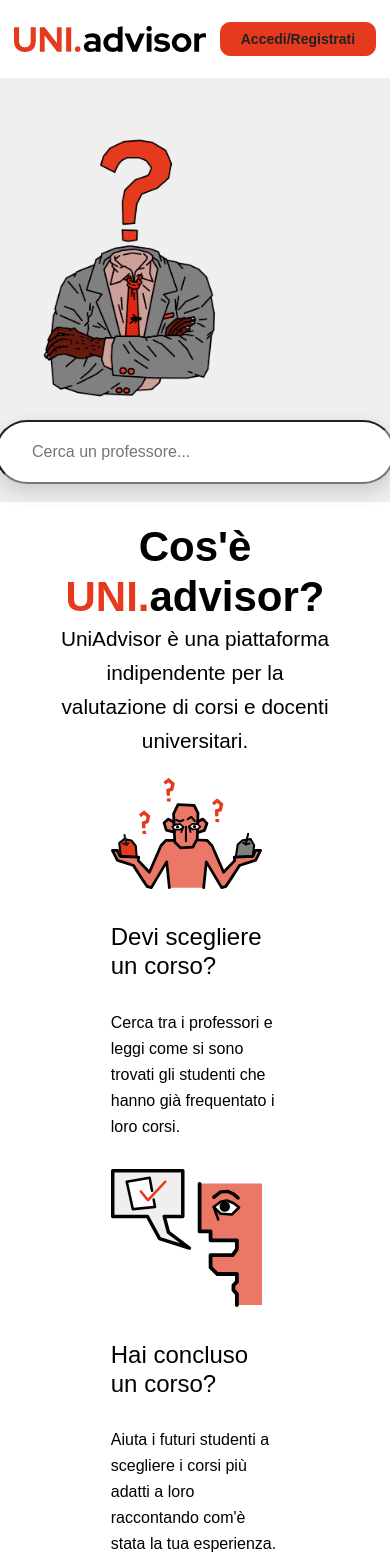
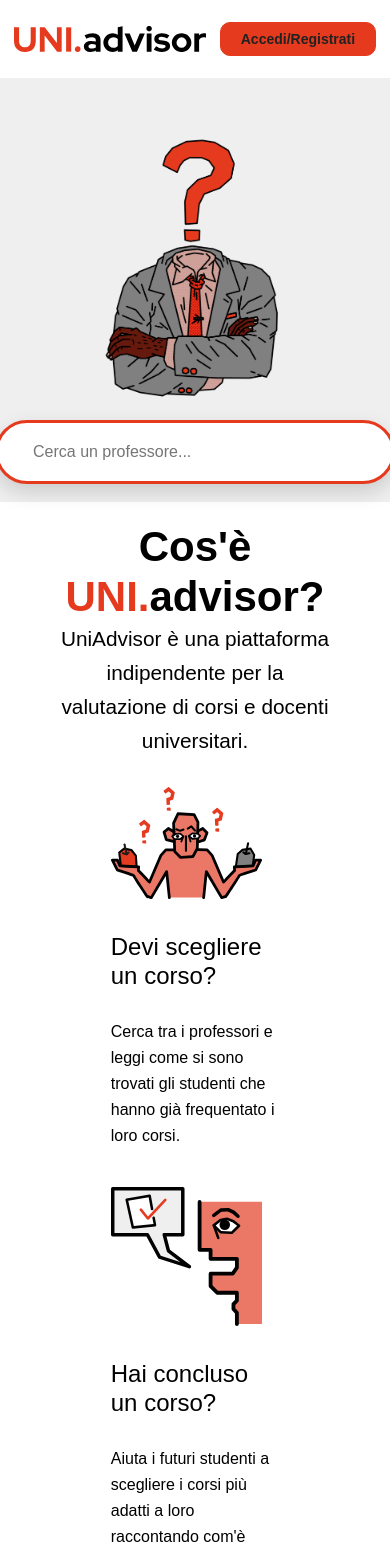
Before and after one commit to davelista/uniadvisor-frontend, a React (Create React App) app: page / in a window 390 px wide. Shown: the top 1554 px of the page. Built offline with nearby package versions, Linux system fonts and the light colour scheme.

Commit message:
mobile version

```diff
--- a/public/index.html
+++ b/public/index.html
@@ -7,7 +7,7 @@
     <meta name="theme-color" content="#000000" />
     <meta
       name="description"
-      content="Uniadvisor è una piattaforma indipendente per la valutazione di corsi e docenti universitari. Scopri tutto s"
+      content="Uniadvisor è una piattaforma indipendente per la valutazione di corsi e docenti universitari. Scopri tutto sui tuoi professori"
     />
     <link rel="apple-touch-icon" href="%PUBLIC_URL%/logo192.png" />
     <!--
--- a/src/components/PagesSections/Homepage/About/AboutArea.css
+++ b/src/components/PagesSections/Homepage/About/AboutArea.css
@@ -70,7 +70,7 @@
         flex-direction: row;
         justify-content: space-around;
         flex-wrap: wrap;
-        margin-top: 3%;
+        margin-top: 5%;
     }
 
     .about-item{
@@ -78,7 +78,8 @@
         flex-direction: column;
         justify-content: center;
         width: 40%;
-        margin-top: 7%;
+        margin-top: 10%;
+        margin-bottom: 5%;
     }
 }
 
--- a/src/components/PagesSections/Homepage/HeroSection/HeroSection.css
+++ b/src/components/PagesSections/Homepage/HeroSection/HeroSection.css
@@ -31,6 +31,8 @@
         display: flex;
         flex-direction: column-reverse;
         justify-content: center;
+        align-content: center;
+        align-items: center;
         height: auto;
     }
 
--- a/src/components/PagesSections/Homepage/University/UniveristyArea.js
+++ b/src/components/PagesSections/Homepage/University/UniveristyArea.js
@@ -6,6 +6,7 @@ import imgCattolica from "../../../../img/cattolica.jpg";
 import imgPolito from "../../../../img/polito.jpg";
 import imgSapienza from "../../../../img/sapienza.jpg";
 import imgStatale from "../../../../img/statale.jpg";
+import SearchBar from "../../../SearchBar/SearchBar";
 
 
 function UniversitySection() {
@@ -13,9 +14,11 @@ function UniversitySection() {
     return (
         <>
             <div className="uni-container">
-                <h1>
-                    Le Università
-                </h1>
+                <div className="uni-title">
+                    <h1>Le Università</h1>
+                    {/*da inserire university searchbar*/}
+                </div>
+
                 Verifica che la tua universitá sia tra quelle disponibili.
                 <div className="wrap">
                     <div className="item-wrap">
--- a/src/components/PagesSections/Homepage/University/UniversityArea.css
+++ b/src/components/PagesSections/Homepage/University/UniversityArea.css
@@ -5,6 +5,12 @@
     align-items: flex-start;
     justify-content: center;
     background: #efefef;
+}
+
+.uni-title{
+    display: flex;
+    flex-direction: row;
+    justify-content: space-between;
 }
 
 .wrap{
--- a/src/components/SearchBar/SearchBar.css
+++ b/src/components/SearchBar/SearchBar.css
@@ -7,7 +7,6 @@
     overflow: hidden;
     width: 25rem !important;
     height: auto;
-    box-shadow: 0 8px 20px 0 rgba(0,0,0,.15);
 }
 
 .search-input{
@@ -19,6 +18,7 @@
     overflow: hidden;
     padding-left: 35px!important;
     font-size: 1em;
+    border: 3px solid #e53a1e;
 }
 
 .search-bar-result{
```
Also changed, not shown: public/manifest.json, src/components/SearchBar/UniversitySearchBar.js (added), 17 other files (tests, documents, lock files or other folders).
